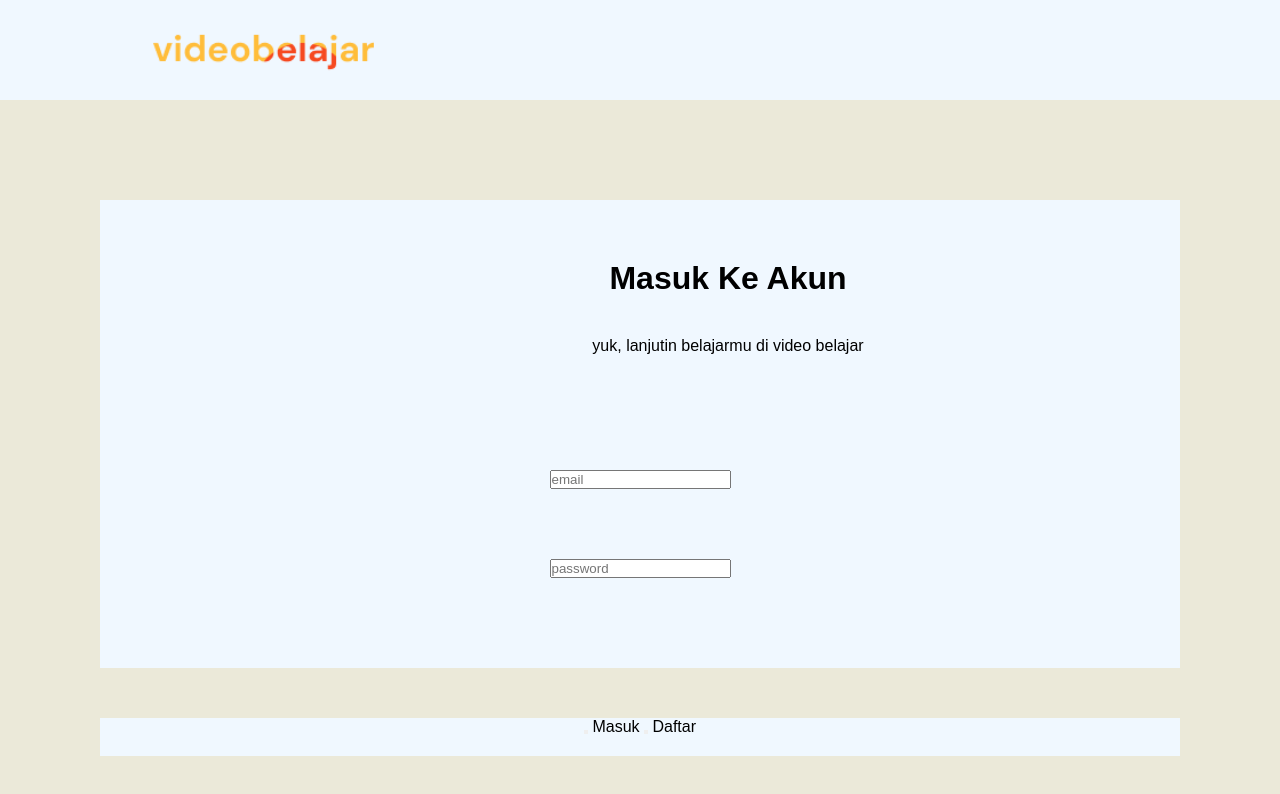
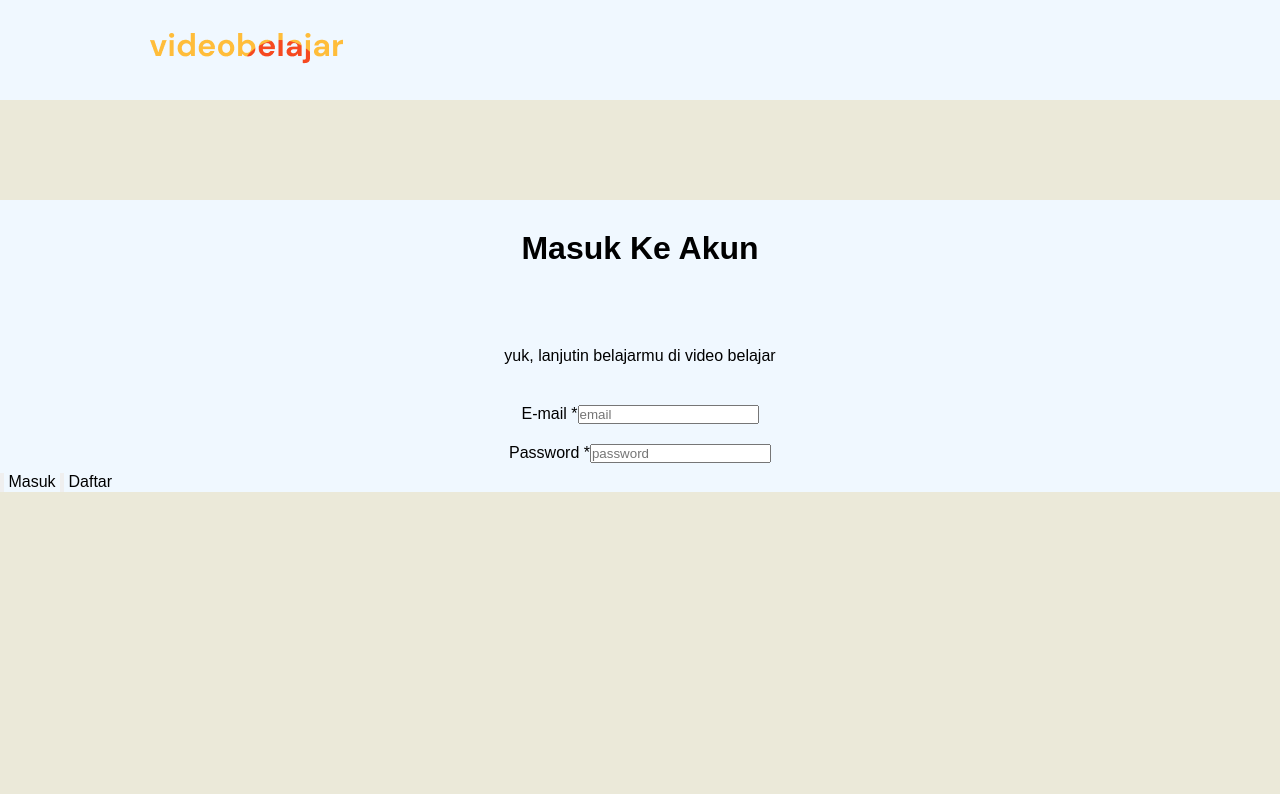
Before and after one commit to junandar1912/mision-3, a plain HTML site: page index.html in a window 1280 px wide. Shown: the top 794 px of the page. Drawn offline with Linux system fonts and the light colour scheme.

Commit message:
fix button

```diff
--- a/index.html
+++ b/index.html
@@ -7,7 +7,7 @@
     <link rel="stylesheet" href="style.css" />
 </head>
 <body>
-    <header>
+    <header class="logo">
         <img src="Type=Type5.png" >
     </header>
     <div class="login-box">
@@ -18,16 +18,18 @@
             </header>
         </div>
         <div class="input-box">
-            <input type="text" clas="input-field" placeholder="email" autocomplete="off" required>
+            <label for="email">E-mail *</label>
+            <input type="text" class="input-field" id="email" placeholder="email" autocomplete="off" required>
         </div>
         <div class="input-box">
-            <input type="password" class="input-field" placeholder="password" autocomplete="off" required>
+            <label for="password">Password *</label>
+            <input type="password" class="input-field" id="password" placeholder="password" autocomplete="off" required>
         </div>
     </div>
     <div class="input-submit">
-        <button class="submit-btn" id="masuk"></button>
+        <input type="button" id="masuk" />
         <label for="masuk">Masuk</label>
-        <button class="submit-btn" id="daftar"></button>
+        <input type="button" id="daftar">
         <label for="daftar">Daftar</label>
     </div>
 </body>
--- a/style.css
+++ b/style.css
@@ -12,7 +12,7 @@ body {
     min-height: 100vz;
 }
 
-header {
+.logo {
     background-color: aliceblue;
     width: 100%;
     height: 80px;
@@ -21,31 +21,25 @@ header {
     margin-bottom: 100px;
 }
 
-img{
-    justify-content: left;
-    height: 80%;
+div {
+    background-color: aliceblue;
 }
 
-div{
-    background-color: aliceblue;
-    text-align: center;
-    margin-bottom: 50px;
-    margin-left: 100px;
-    margin-right: 100px;
-    padding-bottom: 20px;
+.input-box{
+    display: flex;
+    justify-content: center;
+    padding: 10px;
 }
 
 h1{
-    margin: 20px;
-    padding-top: 20px;
+    justify-content: center;
+    margin: 80px;
+    text-align: center;
+    padding-top: 30px;
 }
 
-p{
-    margin: 40px;
+p {
+    justify-content: center;
+    margin: 30px;
+    text-align: center;
 }
-
-.input[type=text]{
-    width: 80%
-    padding: 12px 10px;
-
-}
```
